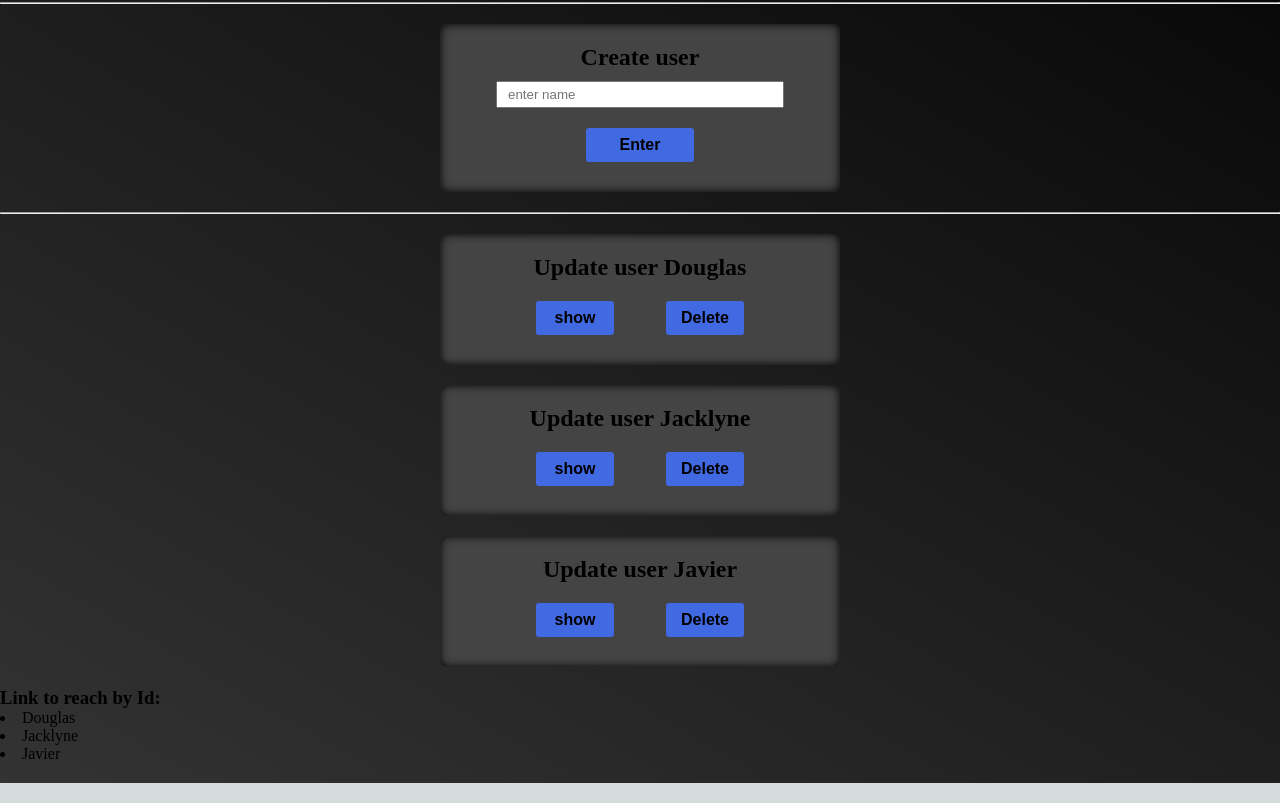
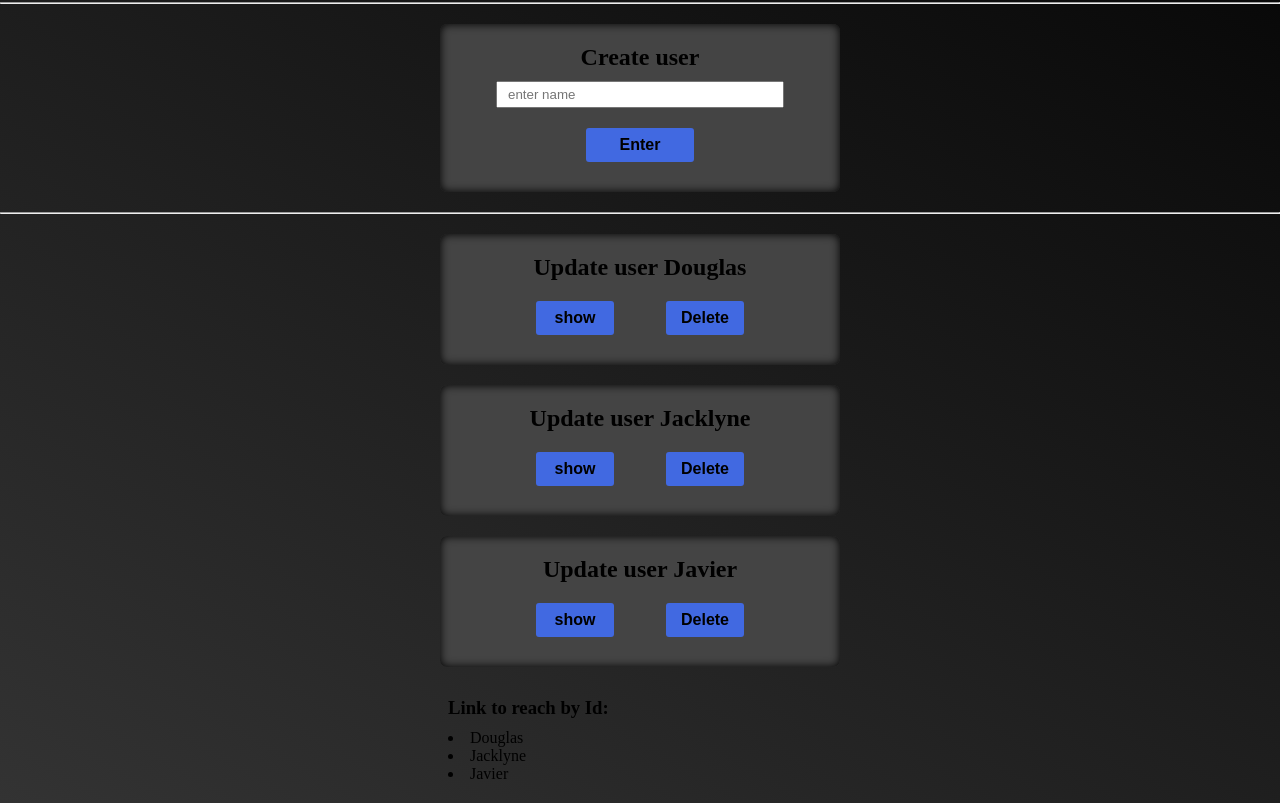
Before and after one commit to TLRKiliann/NextJS14-handler, a Next.js app in the folder my-app/: page /comments in a window 1280 px wide. Shown: the part 329-1132 px from the top of the page. Built offline with nearby package versions, Linux system fonts and the light colour scheme.

Commit message:
some changes for last div of /comments/page.tsx

```diff
--- a/my-app/app/globals.css
+++ b/my-app/app/globals.css
@@ -100,6 +100,10 @@ a {
   text-decoration: none;
 }
 
+hr {
+  margin: 20px 0px;
+}
+
 @media (prefers-color-scheme: dark) {
   html {
     color-scheme: dark;
--- a/my-app/app/styles/comments.module.css
+++ b/my-app/app/styles/comments.module.css
@@ -66,3 +66,16 @@
     margin: 10px auto;
     padding: 8px 0px;
 }
+
+.lastdiv {
+    display: flex;
+    flex-direction: column;
+    align-items: start;
+    justify-content: center;
+    width: 30%;
+    margin: auto;
+}
+
+.lastdiv h3 {
+    margin: 10px 0px;
+}
```
